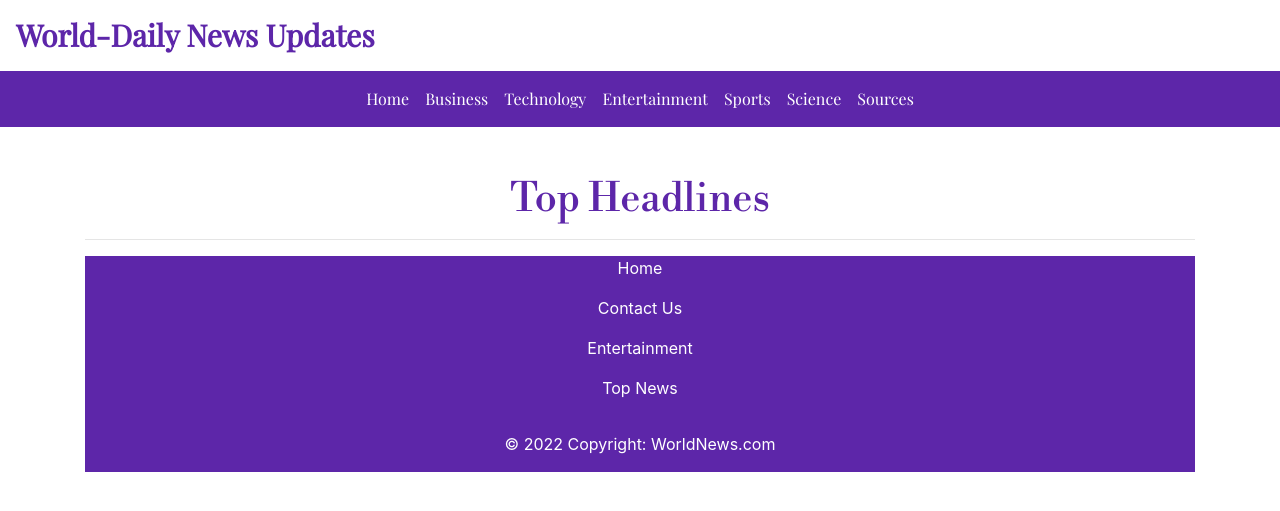
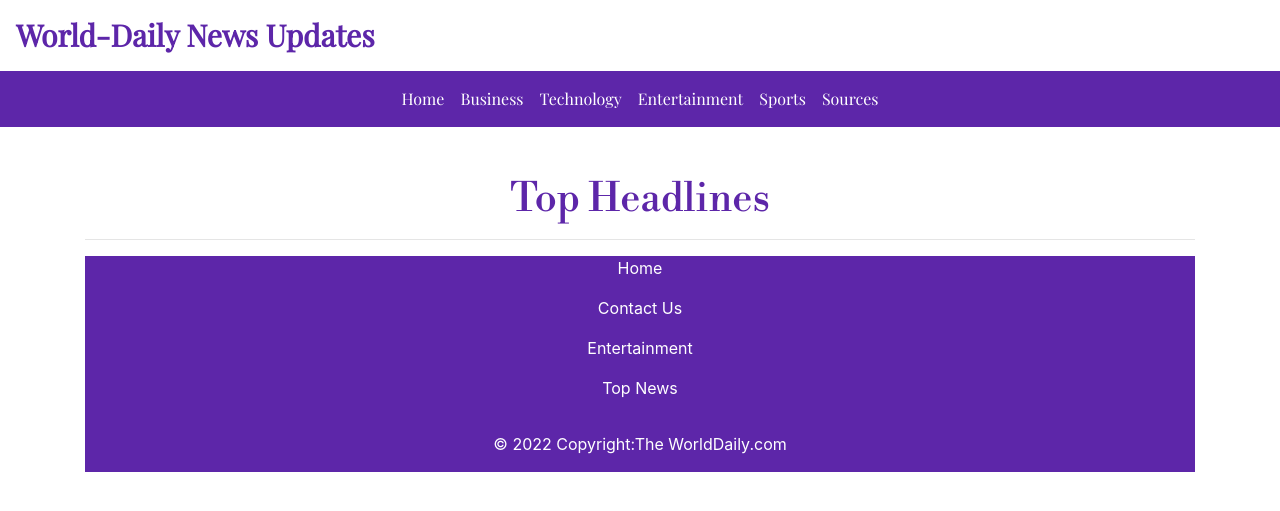
Before and after one commit to Wanjiru393/News-Api, a Flask app: template app/templates/index.html in a window 1280 px wide. Shown: the top 511 px of the page. Run offline with Flask 2, Linux system fonts and the light colour scheme; the template is opened without the code that fills it, so the values that code supplies are empty.

Commit message:
Tweaked file structure

```diff
--- a/app/templates/base.html
+++ b/app/templates/base.html
@@ -64,9 +64,6 @@
             <a class="nav-link" href="{{ url_for('sports') }}">Sports</a>
           </li>
           <li class="nav-item">
-            <a class="nav-link" href="{{ url_for('science') }}">Science</a>
-          </li>
-          <li class="nav-item">
             <a class="nav-link" href="/sources">Sources</a>
           </li>
         </ul>
@@ -109,7 +106,7 @@
                   Top News
                 </p>
 
-              <div class="footer-copyright text-center py-3">© 2022 Copyright: WorldNews.com
+              <div class="footer-copyright text-center py-3">© 2022 Copyright:The WorldDaily.com
               </div>
             </div>
             </div>
```
